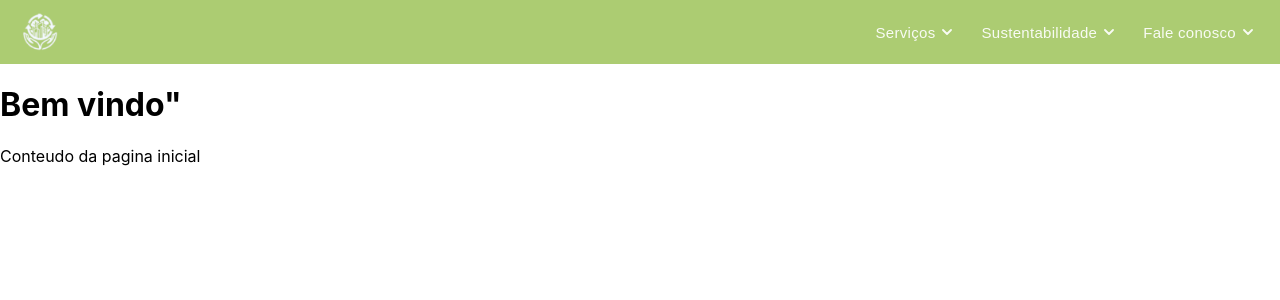
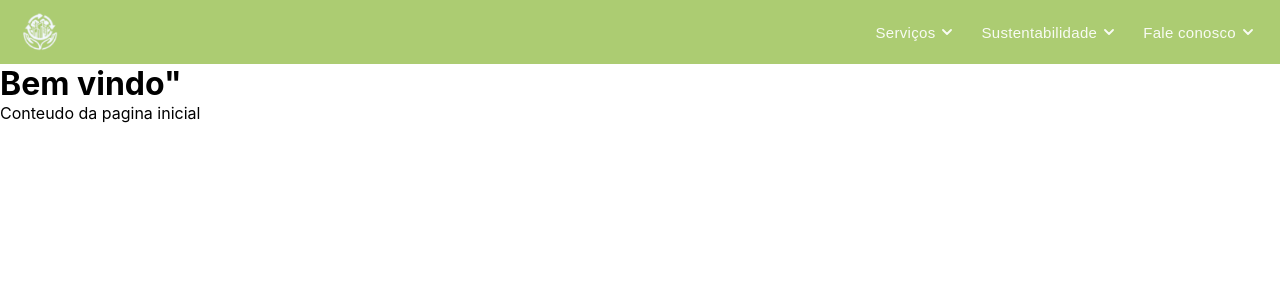
Before and after one commit to leticiascg/Sistema-Gestao-Ambiental, a React (Create React App) app in the folder gestao-ambiental/: page / in a window 1280 px wide. Shown: the top 300 px of the page. Built offline with nearby package versions, Linux system fonts and the light colour scheme.

Commit message:
Update index.css

```diff
--- a/gestao-ambiental/src/index.css
+++ b/gestao-ambiental/src/index.css
@@ -1,3 +1,12 @@
+* {
+  margin: 0;
+  padding: 0;
+  box-sizing: border-box;
+}
+#root {
+  overflow-x: hidden;
+}
+
 body {
   margin: 0;
   font-family: -apple-system, BlinkMacSystemFont, 'Segoe UI', 'Roboto', 'Oxygen',
```
